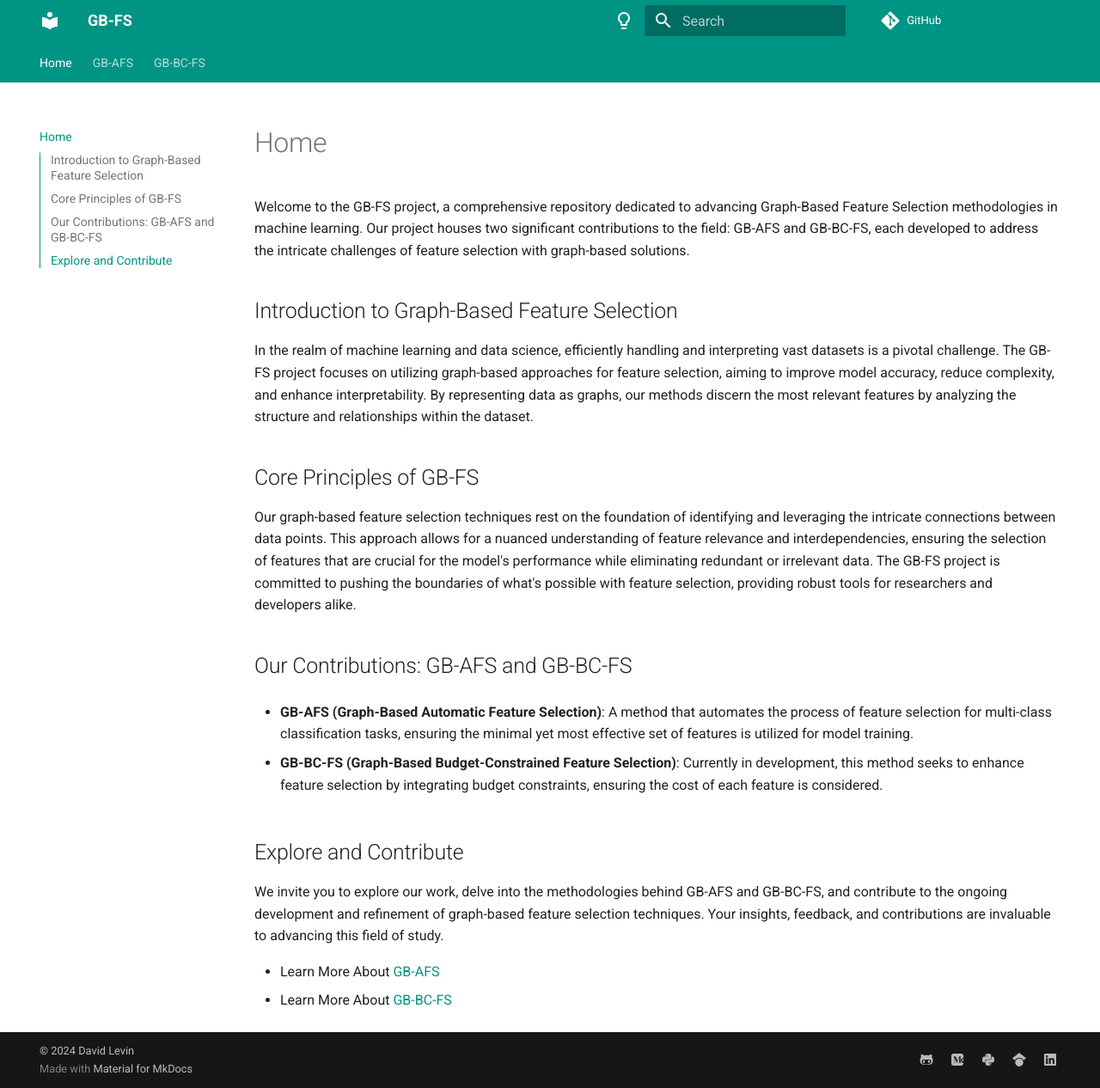
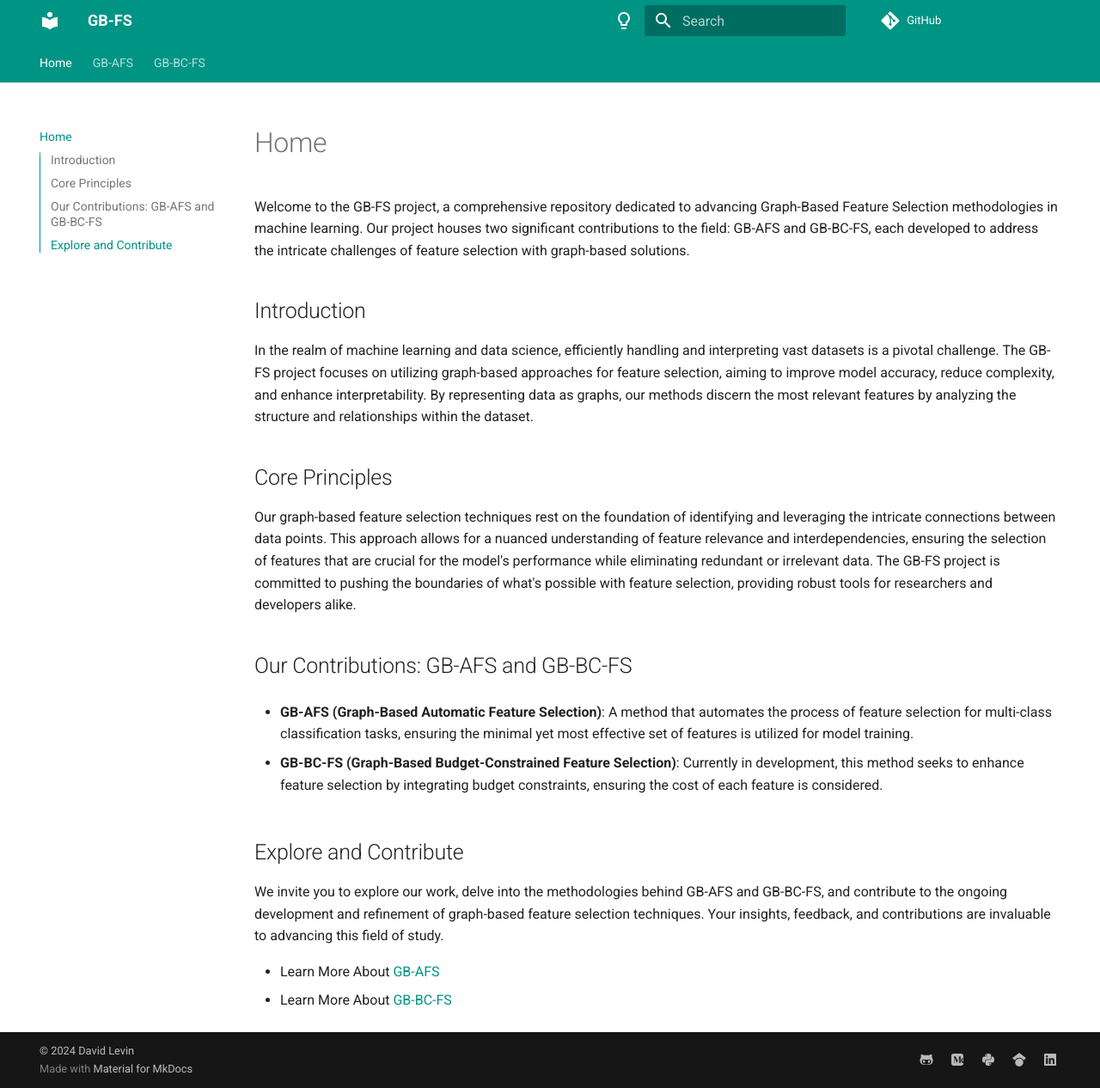
Before and after one commit to davidlevinwork/gbfs, an MkDocs documentation site: the page built from docs/index.md, in a window 1280 px wide and 1266 px high. Shown: the whole window at 86% size. Built offline with MkDocs 1.6.1 and Material for MkDocs 9.7.7, drawn with Linux system fonts in a browser that asks for light colours; comment, search, counter and statistics services are not loaded.

Commit message:
gbfs(docs):rewrite headings

```diff
--- a/docs/index.md
+++ b/docs/index.md
@@ -2,11 +2,11 @@
 
 Welcome to the GB-FS project, a comprehensive repository dedicated to advancing Graph-Based Feature Selection methodologies in machine learning. Our project houses two significant contributions to the field: GB-AFS and GB-BC-FS, each developed to address the intricate challenges of feature selection with graph-based solutions.
 
-## Introduction to Graph-Based Feature Selection
+## Introduction
 
 In the realm of machine learning and data science, efficiently handling and interpreting vast datasets is a pivotal challenge. The GB-FS project focuses on utilizing graph-based approaches for feature selection, aiming to improve model accuracy, reduce complexity, and enhance interpretability. By representing data as graphs, our methods discern the most relevant features by analyzing the structure and relationships within the dataset.
 
-## Core Principles of GB-FS
+## Core Principles
 
 Our graph-based feature selection techniques rest on the foundation of identifying and leveraging the intricate connections between data points. This approach allows for a nuanced understanding of feature relevance and interdependencies, ensuring the selection of features that are crucial for the model's performance while eliminating redundant or irrelevant data. The GB-FS project is committed to pushing the boundaries of what's possible with feature selection, providing robust tools for researchers and developers alike.
 
```
